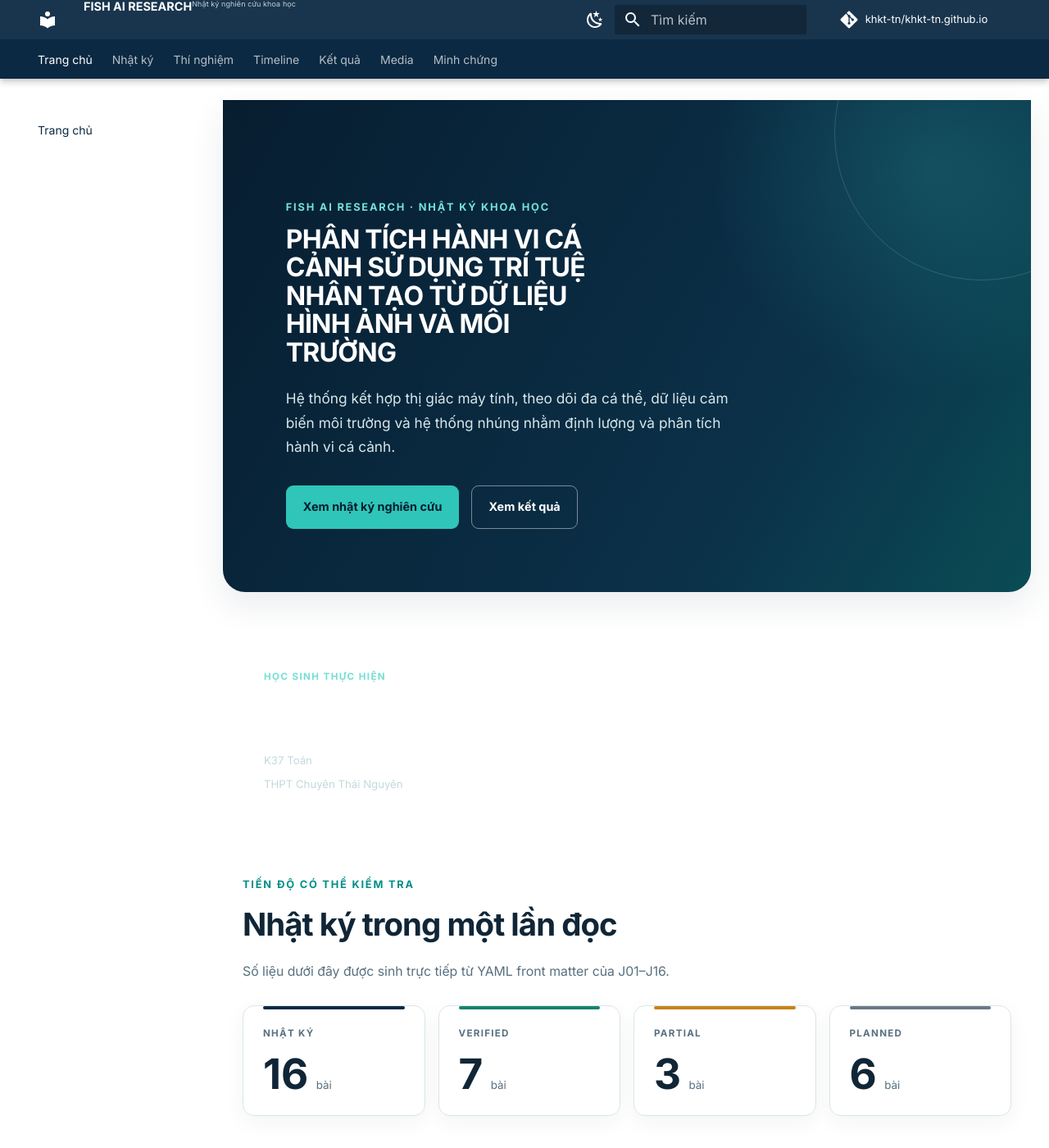
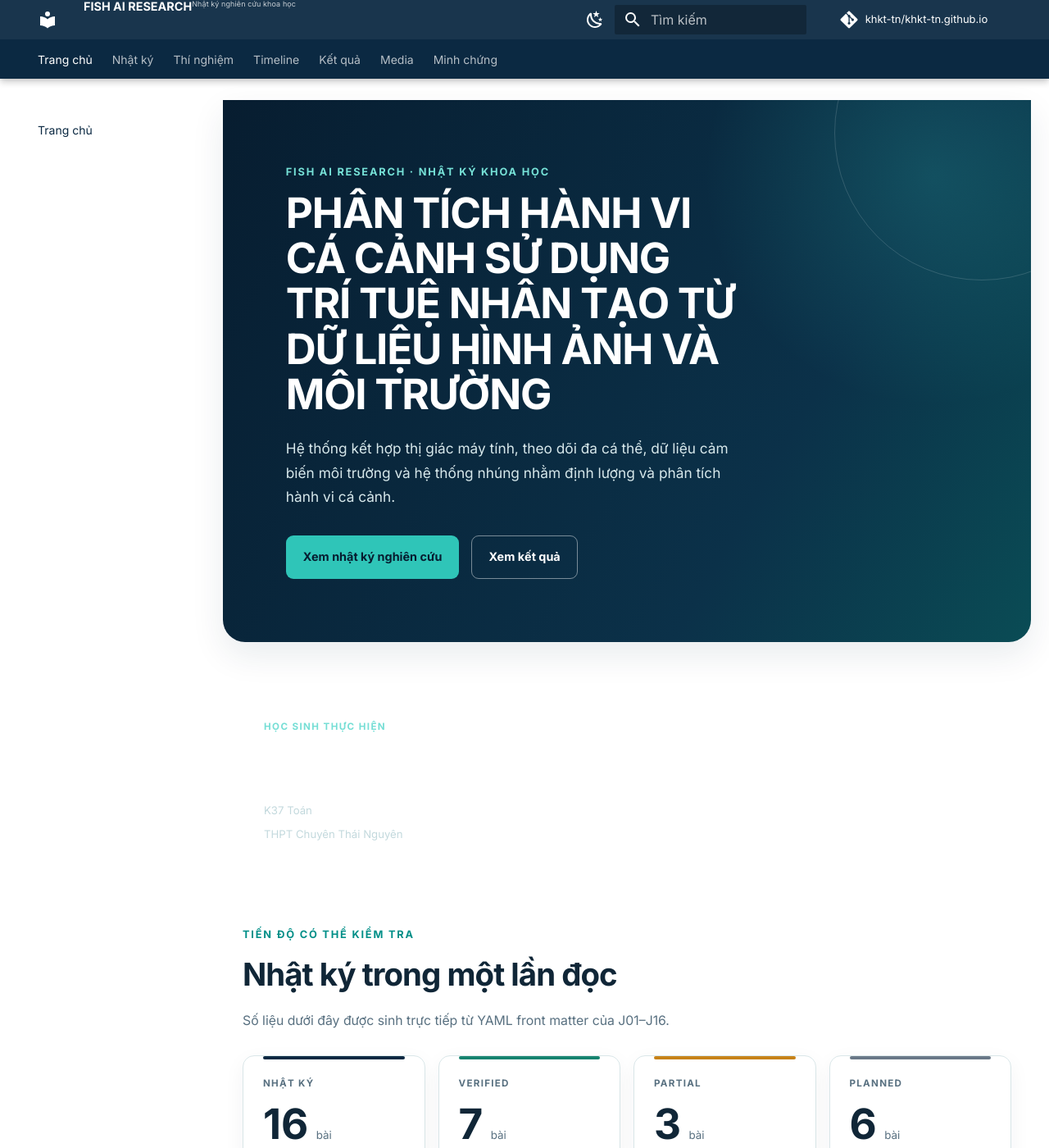
Before and after one commit to khkt-tn/khkt-tn.github.io, an MkDocs documentation site: the page built from docs/index.md, in a window 1280 px wide and 1400 px high. Shown: the whole window at 82% size. Built offline with MkDocs 1.6.1 and Material for MkDocs 9.7.7, drawn with Linux system fonts in a browser that asks for light colours; comment, search, counter and statistics services are not loaded.

Commit message:
style: restore original site css

```diff
--- a/docs/assets/css/extra.css
+++ b/docs/assets/css/extra.css
@@ -164,7 +164,7 @@ body {
 
 .research-hero h1 {
   color: #fff;
-  font-size: clamp(1.25rem, 2.5vw, 2.15rem);
+  font-size: clamp(1.65rem, 4vw, 3.15rem);
   font-weight: 820;
   line-height: 1.08;
   margin: 0 0 1.2rem;
```
